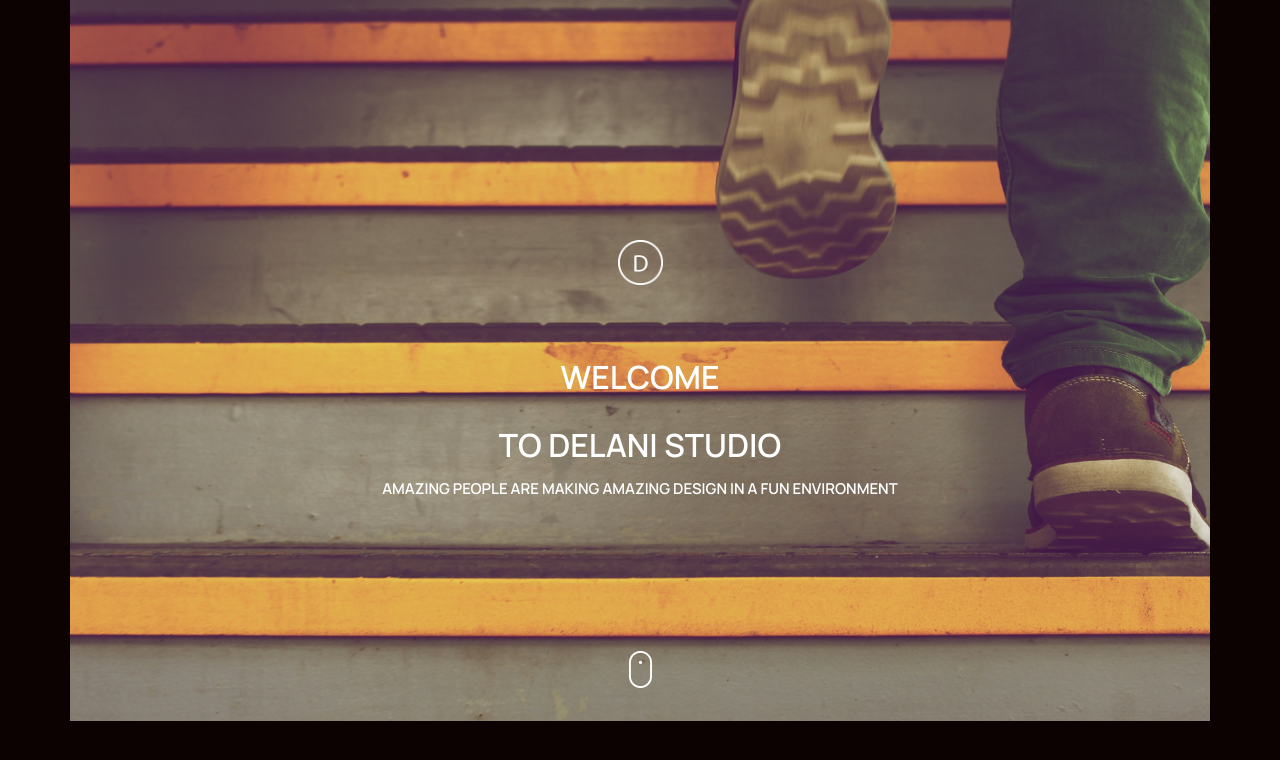
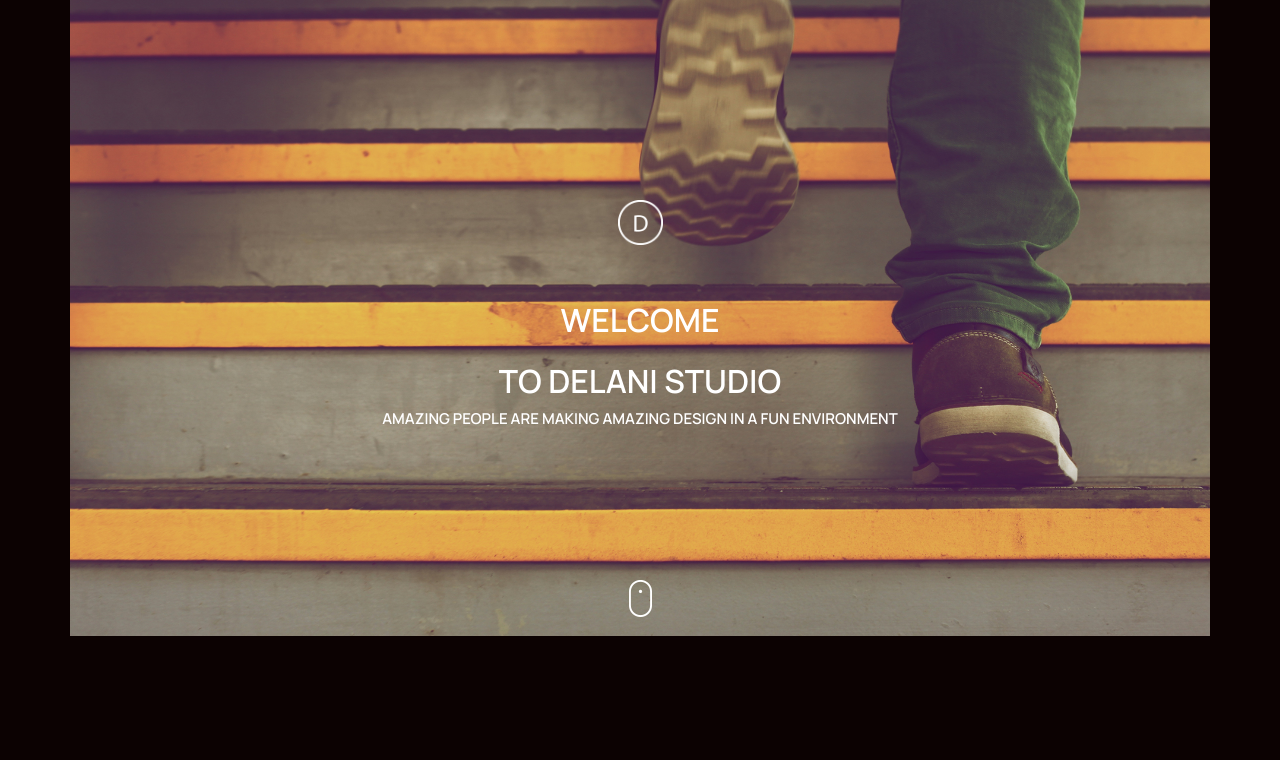
Before and after one commit to Okellothomas/Delani-Studi, a plain HTML site: page index.html in a window 1280 px wide. Drawn offline with nearby package versions, Linux system fonts and the light colour scheme; a web font is replaced by a local one.

Commit message:
add media quaries to the style.css

```diff
--- a/css/style.css
+++ b/css/style.css
@@ -1,4 +1,4 @@
-body{
+/* body{
     background-color: rgb(12, 2, 2);
     margin-left: 0%;
     margin-right: 0%;
@@ -8,7 +8,8 @@ body{
     height: 100%;
     width: 100%;
     text-align: center;
-    background-size: cover;
+    background-size: contain;
+    background-repeat: no-repeat;
 }
 
 #logo{
@@ -16,8 +17,7 @@ body{
     width: 45px;
     height: 45px;
 }
-
-.col-12{
+#headertext{
     text-align: center;
     color: white;
     font-family: 'Manrope', sans-serif;
@@ -25,14 +25,188 @@ body{
 #mouse{
     margin-top: 12%;
     margin-bottom: 3%;
+    text-align: center;
 }
 #headpara{
     margin-top: 0.5%;
     font-size: 15px;
 }
 .h2{
-    margin-top: 6.5%;
+    margin-top: 5%;
 }
 .h2two{
     margin-top: 2%;
+} */
+/* @media screen and (max-width: 380px) {
+    body{
+        background-color: rgb(12, 2, 2);
+        margin-left: 0%;
+        margin-right: 0%;
+    }
+
+    #header{
+        height: 100%;
+        width: 100%;
+        text-align: center;
+        background-size: contain;
+        background-repeat: no-repeat;
+    }
+
+    #logo{
+        margin-top: 30vh;
+        width: 45px;
+        height: 45px;
+    }
+    #headertext{
+        text-align: center;
+        color: white;
+        font-family: 'Manrope', sans-serif;
+    }
+    #mouse{
+        margin-top: 12%;
+        margin-bottom: 3%;
+        text-align: center;
+    }
+    #headpara{
+        margin-top: 0.5%;
+        font-size: 15px;
+    }
+    .h2{
+        margin-top: 5%;
+    }
+    .h2two{
+        margin-top: 2%;
+    }
+} */
+
+@media screen and (min-width: 1280px) {
+
+    body{
+        background-color: rgb(12, 2, 2);
+        margin-left: 0%;
+        margin-right: 0%;
+    }
+
+    #header{
+        height: 100%;
+        width: 100%;
+        text-align: center;
+        background-size: contain;
+        background-repeat: no-repeat;
+    }
+
+    #logo{
+        margin-top: 25vh;
+        width: 45px;
+        height: 45px;
+    }
+    #headertext{
+        text-align: center;
+        color: white;
+        font-family: 'Manrope', sans-serif;
+    }
+    #mouse{
+        margin-top: 12%;
+        margin-bottom: 3%;
+        text-align: center;
+    }
+    #headpara{
+        margin-top: 0.5%;
+        font-size: 15px;
+    }
+    .h2{
+        margin-top: 5%;
+    }
+    .h2two{
+        margin-top: 2%;
+    }
+
 }
+
+/* @media screen and (min-width: 1000px) {
+
+    body{
+        background-color: rgb(12, 2, 2);
+        margin-left: 0%;
+        margin-right: 0%;
+    }
+
+    #header{
+        height: 100%;
+        width: 100%;
+        text-align: center;
+        background-size: contain;
+        background-repeat: no-repeat;
+    }
+
+    #logo{
+        margin-top: 25vh;
+        width: 45px;
+        height: 45px;
+    }
+    #headertext{
+        text-align: center;
+        color: white;
+        font-family: 'Manrope', sans-serif;
+    }
+    #mouse{
+        margin-top: 10%;
+        margin-bottom: 3%;
+        text-align: center;
+    }
+    #headpara{
+        margin-top: 0.5%;
+        font-size: 15px;
+    }
+    .h2{
+        margin-top: 6.3%;
+    }
+    .h2two{
+        margin-top: 2%;
+    }
+
+}
+
+@media screen and (min-width: 1280px) {
+
+    body{
+        background-color: rgb(12, 2, 2);
+        margin-left: 0%;
+        margin-right: 0%;
+    }
+
+    #header{
+        height: 100%;
+        width: 100%;
+        text-align: center;
+        background-size: contain;
+        background-repeat: no-repeat;
+    }
+
+    #logo{
+        margin-top: 25vh;
+        width: 45px;
+        height: 45px;
+    }
+    #headertext{
+        text-align: center;
+        color: white;
+        font-family: 'Manrope', sans-serif;
+    }
+    #mouse{
+        margin-top: 12%;
+        margin-bottom: 3%;
+        text-align: center;
+    }
+    #headpara{
+        margin-top: 0.5%;
+        font-size: 15px;
+    }
+    .h2{
+        margin-top: 5%;
+    }
+    .h2two{
+        margin-top: 2%;
+    }
+
+} */
--- a/index.html
+++ b/index.html
@@ -25,13 +25,9 @@
         <div class="col-12">
           <img id="logo" src="assets/logo/logo.png" alt="logo image">
         </div>
-        <div class="col-12">
+        <div class="col-12" id="headertext">
           <h2 class="h2">WELCOME</h2>
-        </div>
-        <div class="col-12">
           <h2 class="h2two">TO DELANI STUDIO</h2>
-        </div>
-        <div class="col-12">
           <p id="headpara">AMAZING PEOPLE ARE MAKING AMAZING DESIGN IN A FUN ENVIRONMENT</p>
         </div>
         <div class="col-12">
```
